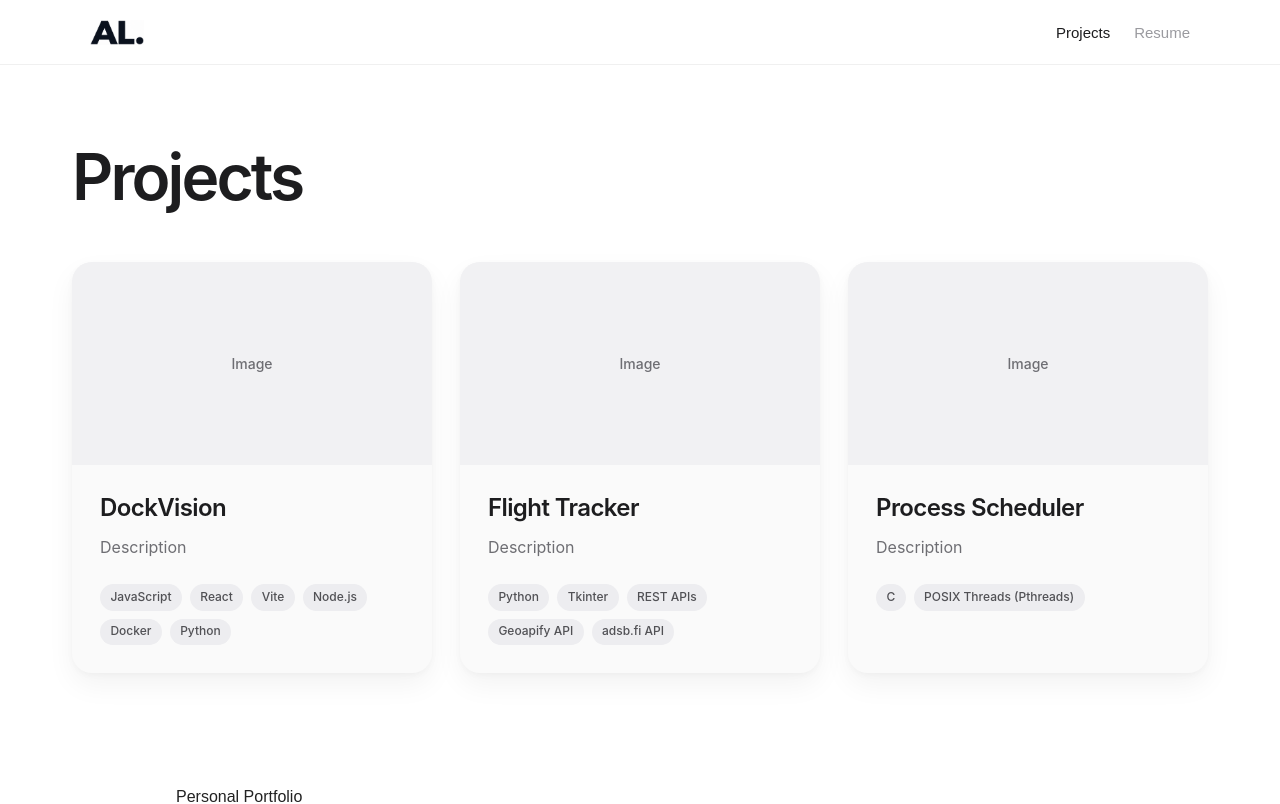
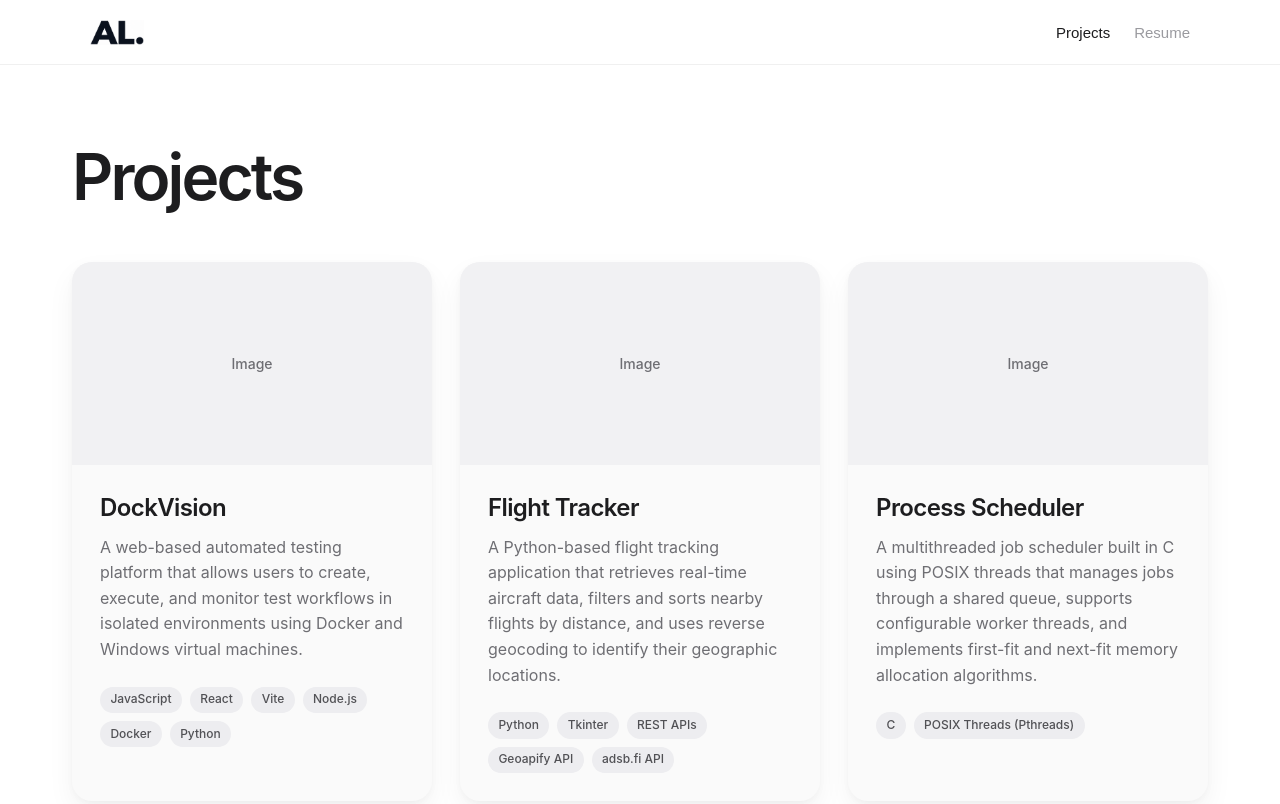
Before and after one commit to alyaver/alyaver.github.io, a React (Vite) app: page /projects in a window 1280 px wide. Shown: the top 804 px of the page. Built offline with nearby package versions, Linux system fonts and the light colour scheme.

Commit message:
New Feat: added descriptions to project cards and their respective pages

```diff
--- a/src/components/ProjectCard.jsx
+++ b/src/components/ProjectCard.jsx
@@ -1,12 +1,12 @@
 import { Link } from 'react-router-dom';
 
-export default function ProjectCard({ title = 'Project placeholder', to, technologies = [] }) {
+export default function ProjectCard({ title = 'Project placeholder', description = 'Description', to, technologies = [] }) {
   return (
     <Link className="project-card project-card--link" to={to}>
       <div className="project-card__image">Image</div>
       <div className="project-card__content">
         <h2>{title}</h2>
-        <p>Description</p>
+        <p>{description}</p>
         <ul className="project-card__technologies" aria-label="Technologies">
           {technologies.map((technology) => (
             <li key={technology}>{technology}</li>
--- a/src/pages/DockVision.jsx
+++ b/src/pages/DockVision.jsx
@@ -5,7 +5,11 @@ export default function DockVision() {
     <section>
       <Link to="/projects">Back to projects</Link>
       <h1>DockVision</h1>
-      <p>Description</p>
+      <ul>
+        <li>Developed a web-based platform for creating, executing, and monitoring automated testing workflows.</li>
+        <li>Integrated Docker containers and Windows virtual machines to run tests in isolated environments.</li>
+        <li>Implemented task automation, execution monitoring, run history, and logging using React, Node.js, and Python.</li>
+      </ul>
       <h2>Technologies used</h2>
       <p>JavaScript, React, Vite, Node.js, Docker, Python</p>
       <section className="project-card" aria-labelledby="dockvision-live-heading">
--- a/src/pages/PlaneFinder.jsx
+++ b/src/pages/PlaneFinder.jsx
@@ -5,9 +5,11 @@ export default function PlaneFinder() {
     <section>
       <Link to="/projects">Back to projects</Link>
       <h1>PlaneFinder</h1>
-      <p>
-
-      </p>
+      <ul>
+        <li>Developed a Python desktop application that retrieves real-time aircraft data based on user-defined coordinates and search radius.</li>
+        <li>Implemented aircraft filtering and distance-based sorting to identify the three closest qualifying aircraft.</li>
+        <li>Integrated the Geoapify API to convert aircraft coordinates into readable geographic locations.</li>
+      </ul>
       <h2>Technologies used</h2>
       <section className="project-card" aria-labelledby="planefinder-live-heading">
         <h2 id="planefinder-live-heading">Live application</h2>
--- a/src/pages/ProcessScheduler.jsx
+++ b/src/pages/ProcessScheduler.jsx
@@ -5,9 +5,13 @@ export default function ProcessScheduler() {
     <section>
       <Link to="/projects">Back to projects</Link>
       <h1>Process Scheduler</h1>
-      <p>Description</p>
+      <ul>
+        <li>Developed a multithreaded job scheduler in C using POSIX threads and a shared job queue.</li>
+        <li>Implemented configurable worker threads and first-fit and next-fit memory allocation algorithms.</li>
+        <li>Managed a fixed memory pool with memory deallocation and coalescing to reduce fragmentation.</li>
+      </ul>
       <h2>Technologies used</h2>
-      <p>C, POSIX Threads (Pthreads)</p>
+      <p>C, POSIX Threads</p>
       <section className="project-card" aria-labelledby="process-scheduler-live-heading">
         <h2 id="process-scheduler-live-heading">Live application</h2>
         <p>Coming soon.</p>
--- a/src/pages/Projects.jsx
+++ b/src/pages/Projects.jsx
@@ -7,16 +7,19 @@ export default function Projects() {
       <div className="projects-grid">
         <ProjectCard
           title="DockVision"
+          description="A web-based automated testing platform that allows users to create, execute, and monitor test workflows in isolated environments using Docker and Windows virtual machines."
           to="/projects/dockvision"
           technologies={['JavaScript', 'React', 'Vite', 'Node.js', 'Docker', 'Python']}
         />
         <ProjectCard
           title="Flight Tracker"
+          description="A Python-based flight tracking application that retrieves real-time aircraft data, filters and sorts nearby flights by distance, and uses reverse geocoding to identify their geographic locations."
           to="/projects/planefinder"
           technologies={['Python', 'Tkinter', 'REST APIs', 'Geoapify API', 'adsb.fi API']}
         />
         <ProjectCard
           title="Process Scheduler"
+          description="A multithreaded job scheduler built in C using POSIX threads that manages jobs through a shared queue, supports configurable worker threads, and implements first-fit and next-fit memory allocation algorithms."
           to="/projects/process-scheduler"
           technologies={['C', 'POSIX Threads (Pthreads)']}
         />
```
